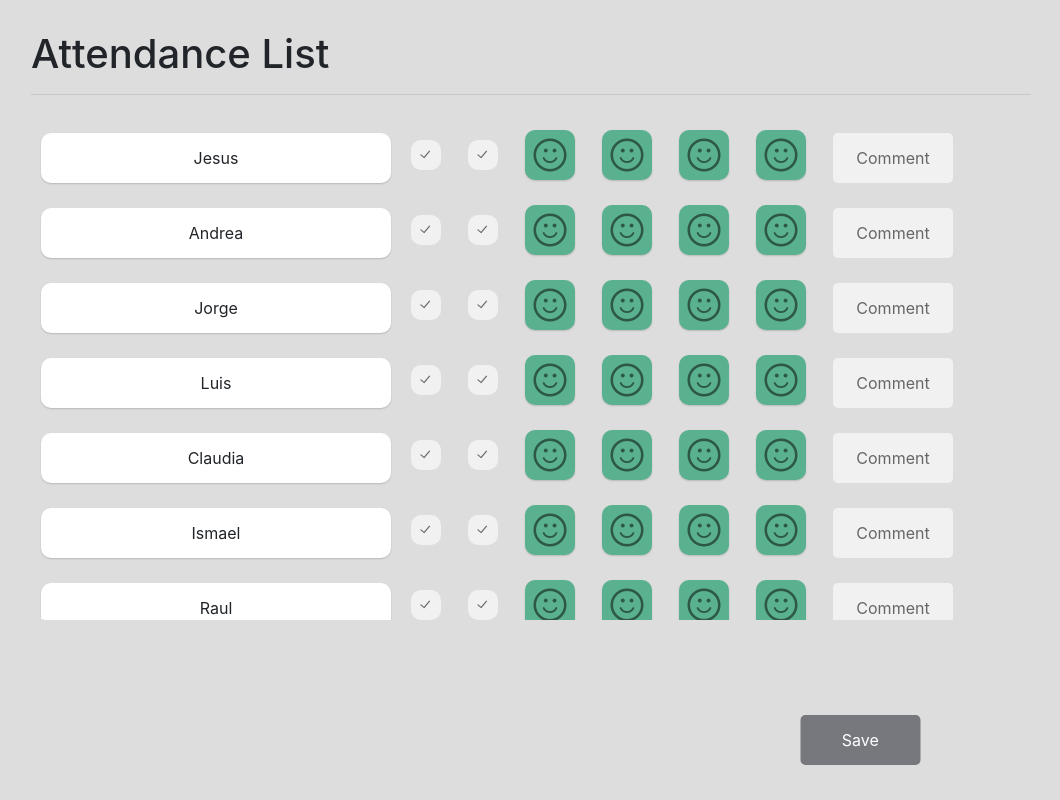
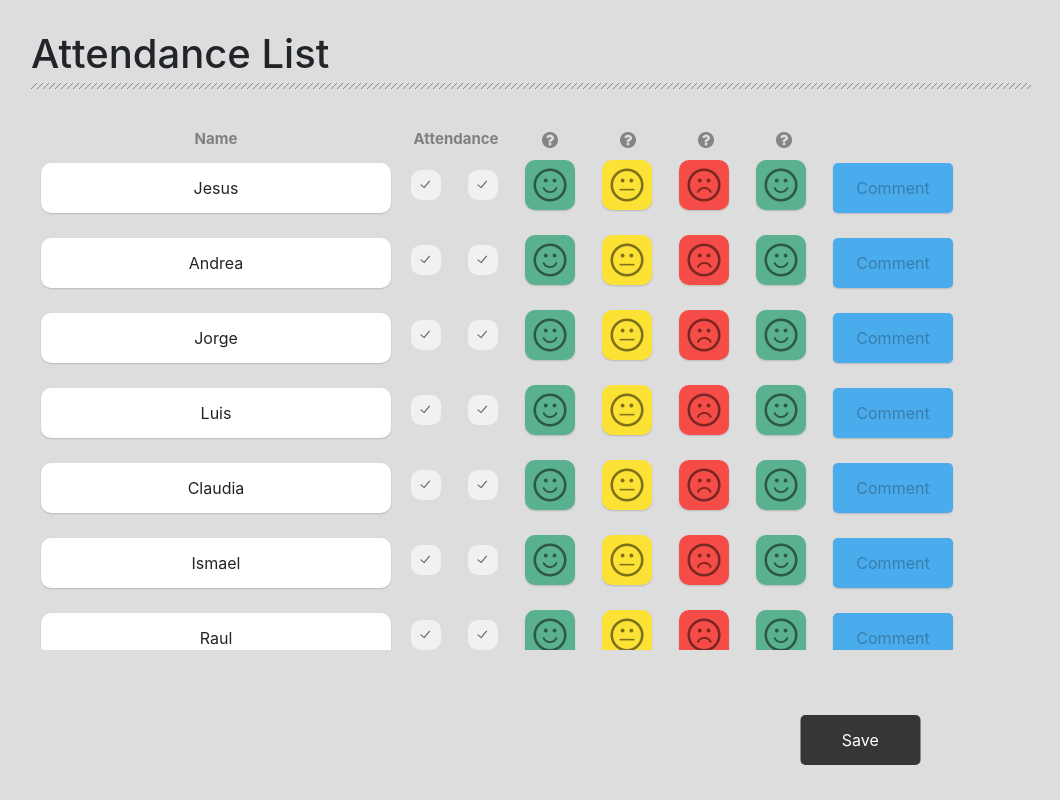
Before and after one commit to Emirod97/Proyecto-de-Asistencias, an Angular app in the folder attendaceProject/: page /groups/list in a window 1280 px wide. Shown: the whole page, without its empty margins (109-1169 px from the left). Built offline with nearby package versions, Linux system fonts and the light colour scheme.

Commit message:
Actualizacion

```diff
--- a/attendaceProject/src/app/attendance-register/attendance-register.component.css
+++ b/attendaceProject/src/app/attendance-register/attendance-register.component.css
@@ -129,6 +129,21 @@ background-color: #DDDDDD;
   left: 50%;
   transform: translate(-50%, 30%);
 }
+.tabled3{
+  width: 1000px;
+  height:30px;
+  position: relative;
+  left: 50%;
+  top: 10%;
+  transform: translate(-50%, 60%);
+  text-align: center;
+  font-size: 15px;
+  font-weight: bold;
+  color: gray;
+}
+.center{
+  text-align: center;
+  margin-bottom: 0px;}
 .bo{
   box-shadow: 0 1px 2px rgba(0,0,0,0.04), 0 1px 2px rgba(0,0,0,0.14);
 transition: all 0.3s cubic-bezier(.25,.8,.25,1);
@@ -140,7 +155,7 @@ transition: all 0.3s cubic-bezier(.25,.8,.25,1);
   text-align: center;
   line-height: 50px;
 }
-.happy{
+#happy{
 width: 50px;
 height: 50px;
 -webkit-appearance: none;
@@ -160,9 +175,44 @@ outline: none;
 box-shadow: 0 1px 2px rgba(0,0,0,0.04), 0 1px 2px rgba(0,0,0,0.14);
 }
 
-.happy:checked
-{
-     background-color: #f1f1f1;
+#regular{
+width: 50px;
+height: 50px;
+-webkit-appearance: none;
+-moz-appearance: none;
+appearance: none;
+display: inline-block;
+position: relative;
+background-image: url("./../../assets/img/regular.png");
+background-size: cover;
+background-color: #5AB18F;
+color: #666;
+border: 0;
+border-radius: 10px;
+cursor: pointer;
+margin-right: 7px;
+outline: none;
+box-shadow: 0 1px 2px rgba(0,0,0,0.04), 0 1px 2px rgba(0,0,0,0.14);
+}
+
+#sad{
+width: 50px;
+height: 50px;
+-webkit-appearance: none;
+-moz-appearance: none;
+appearance: none;
+display: inline-block;
+position: relative;
+background-image: url("./../../assets/img/sad.png");
+background-size: cover;
+background-color: #5AB18F;
+color: #666;
+border: 0;
+border-radius: 10px;
+cursor: pointer;
+margin-right: 7px;
+outline: none;
+box-shadow: 0 1px 2px rgba(0,0,0,0.04), 0 1px 2px rgba(0,0,0,0.14);
 }
 
 th, td {
@@ -210,7 +260,7 @@ th, td {
      appearance: none;
      display: inline-block;
      position: relative;
-     background-color: #77787D;
+     background-color: #f7d117;
      color: white;
      height: 30px;
      width: 30px;
@@ -231,7 +281,7 @@ th, td {
 }
 .form-button3:hover
 {
-     background-color: #5F6164;
+     background-color: #f7d117;
 }
 .form-button3:checked
 {
@@ -244,7 +294,7 @@ th, td {
      appearance: none;
      display: inline-block;
      position: relative;
-     background-color: #77787D;
+     background-color: #363636;
      color: white;
      height: 50px;
      width: 120px;
@@ -278,8 +328,8 @@ th, td {
      appearance: none;
      display: inline-block;
      position: relative;
-     background-color: #f1f1f1;
-     color: #666;
+     background-color: #4BACED;
+     color: #377EAD;
      height: 50px;
      width: 120px;
      border: 0;
@@ -287,6 +337,7 @@ th, td {
      cursor: pointer;
      margin-right: 7px;
      outline: none;
+     box-shadow: 0 1px 2px rgba(0,0,0,0.04), 0 1px 2px rgba(0,0,0,0.14);
 }
 .form-button:checked::before
 {
@@ -299,11 +350,11 @@ th, td {
 }
 .form-button:hover
 {
-     background-color: #f7f7f7;
+     background-color: #6BBBF0;
 }
 .form-button:checked
 {
-     background-color: #f1f1f1;
+     background-color: #295E82;
 }
 .select-style {
     border: 1px solid #ccc;
@@ -380,3 +431,16 @@ background: #f1f1f1;
   padding: 10px;
   background-color: white;
 }
+hr.style2 {
+	height: 6px;
+	background: url(./../../assets/img/hr.png) repeat-x 0 0;
+    border: 0;
+    margin-top: -3px;
+
+}
+img.question{
+  width: 16px;
+  height: 16px;
+  opacity: .4;
+  position: relative;
+}
--- a/attendaceProject/src/app/attendance-register/attendance-register.component.html
+++ b/attendaceProject/src/app/attendance-register/attendance-register.component.html
@@ -6,18 +6,30 @@
 <div class="tabled2">
   <br>
   <h1>Attendance List</h1>
-  <hr>
+  <hr class="style2">
   </div>
+  <div class="tabled3">
+    <table>
+      <tr>
+        <td width="370px">Name</td>
+        <td width="110px">Attendance</td>
+        <td width="78px"><img src="{{question}}" data-toggle="tooltip" data-placement="top" title="Class participation" alt="question" class="question"></td>
+        <td width="78px"><img src="{{question}}" data-toggle="tooltip" data-placement="top" title="Behavior" alt="question" class="question"></td>
+        <td width="78px"><img src="{{question}}" data-toggle="tooltip" data-placement="top" title="Puntuality" alt="question" class="question"></td>
+        <td width="78px"><img src="{{question}}" data-toggle="tooltip" data-placement="top" title="Attention" alt="question" class="question"></td>
+    </tr>
+    </table>
+    </div>
   <div class="tabled" style="overflow:auto;">
 <table>
   <tr *ngFor="let nombres of Alumnos.nombre">
     <td width="300px" height="50px"><div class="bo"><label class="text1">{{nombres}}</label></div></td>
     <td><input type="checkbox" class="form-checkbox" id="check-one" checked></td>
     <td><input type="checkbox" class="form-checkbox" id="check-two" checked></td>
-    <td><button type="button" class="happy" (click)="changecolor()"></button></td>
-    <td><button type="button" class="happy"></button></td>
-    <td><button type="button" class="happy"></button></td>
-    <td><button type="button" class="happy"></button></td>
+    <td><button type="button" id="happy"></button></td>
+    <td><button type="button" id="regular"></button></td>
+    <td><button type="button" id="sad"></button></td>
+    <td><button type="button" id="happy"></button></td>
 <td><button type="button" data-toggle="modal" data-target="#exampleModalCenter" class="form-button">Comment</button>
   <div class="modal fade" id="exampleModalCenter" tabindex="-1" role="dialog" aria-labelledby="exampleModalCenterTitle" aria-hidden="true">
     <div class="modal-dialog modal-dialog-centered" role="document">
@@ -45,3 +57,8 @@
   <button type="button" class="form-button2">Save</button>
 </div>
 </body>
+<script>
+  $(function () {
+  $('[data-toggle="tooltip"]').tooltip()
+})
+</script>
--- a/attendaceProject/src/app/attendance-register/attendance-register.component.ts
+++ b/attendaceProject/src/app/attendance-register/attendance-register.component.ts
@@ -34,5 +34,6 @@ export class AttendanceRegisterComponent implements OnInit {
   }
   usericon="./../../assets/img/user.png";
   happy="./../../assets/img/happy.png";
+  question="./../../assets/img/question.png";
   count=0;
 }
```
Also changed, not shown: attendaceProject/src/assets/img/hr.png (added), attendaceProject/src/assets/img/question.png (added).
